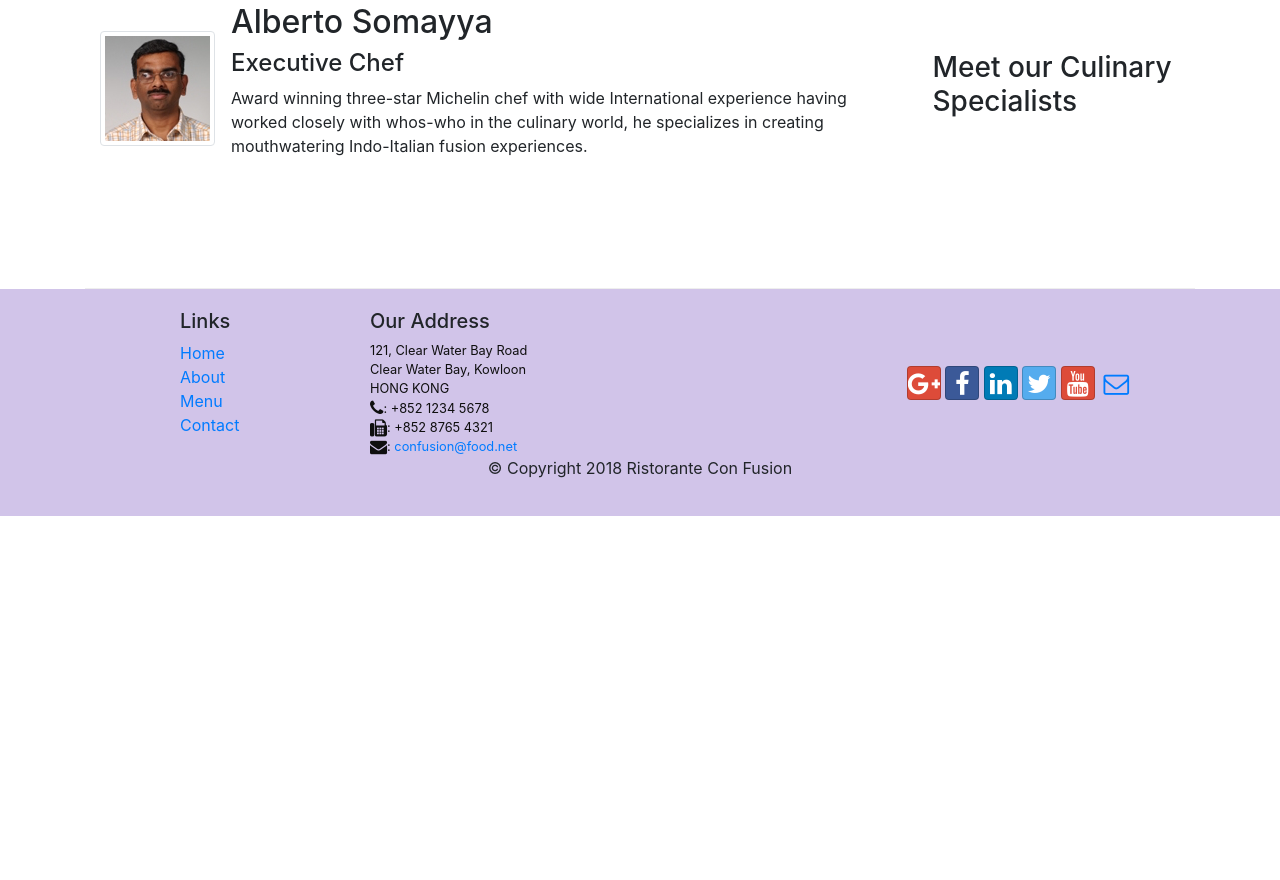
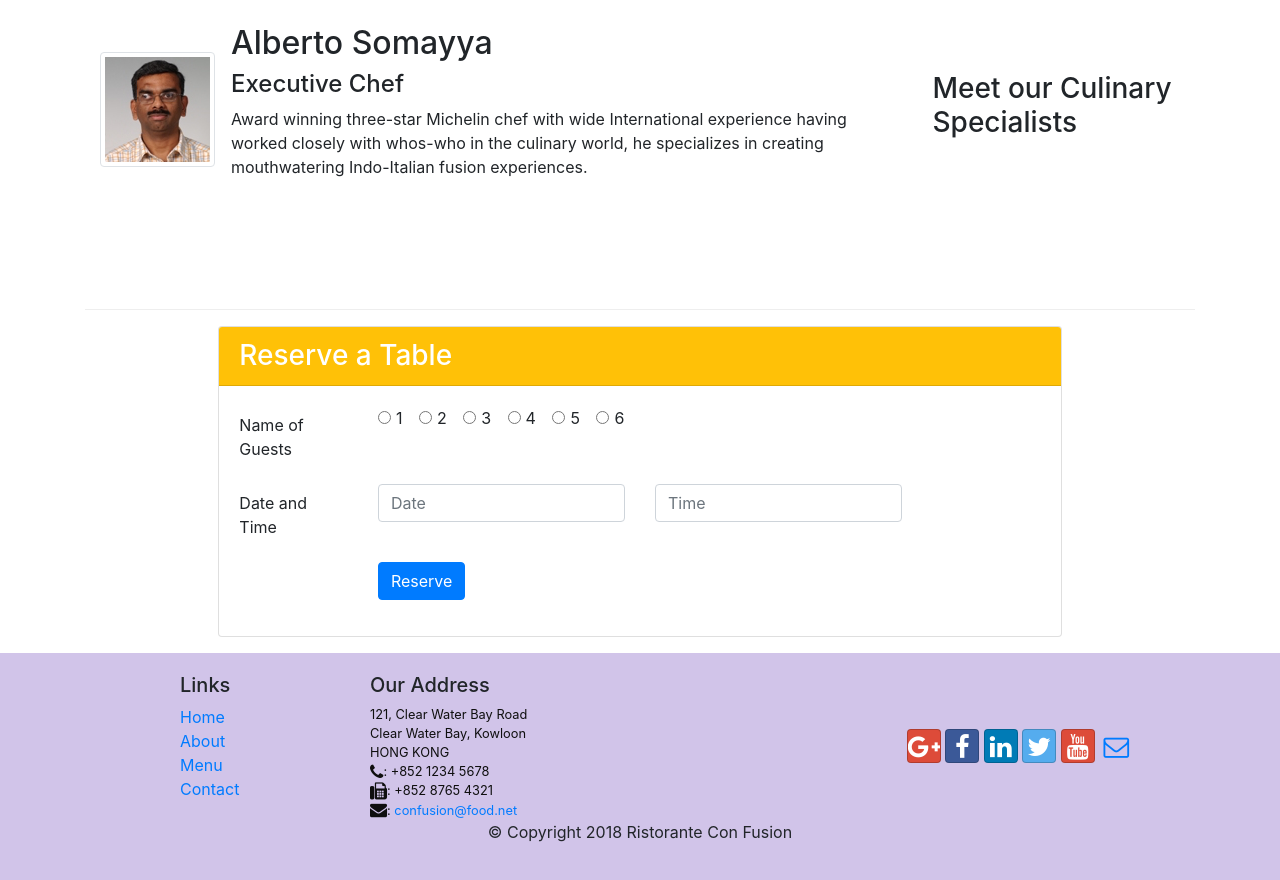
Before and after one commit to abdikaniahmed/Bootstrap_4, a website: page index.html in a window 1280 px wide. Shown: the part 1224-2104 px from the top of the page. Before the commit the page ends 1740 px from the top, so only its background shows below. Drawn offline with nearby package versions, Linux system fonts and the light colour scheme.

Commit message:
Assignment Two

```diff
--- a/index.html
+++ b/index.html
@@ -44,12 +44,15 @@
     <header class="jumbotron">
         <div class="container">
             <div class="row row-header">
-                <div class="col-sm-8">
+                <div class="col-sm-6">
                     <h1>Ristorante con Fusion</h1>
                     <p>We take inspiration from the World's best cuisines, and create a unique fusion experience. Our lipsmacking creations will tickle your culinary senses!</p>
                 </div>
                 <div class="col-sm align-self-center">
                     <img src="img/logo.png" class="img-fluid">
+                </div>
+                <div class="col-sm-3 align-self-center">
+                    <a role="button" href="#ReserveT" class="btn btn-warning">Reserve Table </a>
                 </div>
             </div>
         </div>
@@ -81,8 +84,14 @@
                 <h3>This Month's Promotions</h3>
             </div>
             <div class="col-sm col-md">
-                <h2>Weekend Grand Buffet</h2>
-                <p>Featuring mouthwatering combinations with a choice of five different salads, six enticing appetizers, six main entrees and five choicest desserts. Free flowing bubbly and soft drinks. All for just $19.99 per person </p>
+                <div class="media">
+                    <div class="media-body">
+                        <h2 class="mt-0">Weekend Grand Buffet <span class="badge badge-danger">New</span> </h2>
+                        <p>Featuring mouthwatering combinations with a choice of five different salads, six enticing appetizers, six main entrees and five choicest desserts. Free flowing bubbly and soft drinks. All for just $19.99 per person </p>
+                    </div>
+                    <img class="d-flex ml-3 img-thumbnail align-self-center"
+                            src="img/buffet.png" alt="Weekend Grand Buf">
+                </div>
             </div>
         </div>
 
@@ -104,6 +113,61 @@
                             creating mouthwatering Indo-Italian fusion experiences.
                             </p>
                     </div>
+                </div>
+            </div>
+        </div>
+    </div>
+    <div class="row justify-content-center" id="ReserveT">
+        <div class="col-sm-8 mt-3 mb-3">
+            <div class="card">
+                <h3 class="card-header text-white bg-warning">Reserve a Table</h3>
+                <div class="card-body">
+                    <form action="">
+                        <div class="form-group row">
+                            <label for="Ng" class="col-md-2 col-form-label">Name of Guests</label>
+                            <div class="col-md-10">
+                                <div class="form-check form-check-inline">
+                                    <input class="form-check-input" type="radio" name="inlineRadioOptions" id="inlineRadio1" value="option1">
+                                    <label class="form-check-label" for="inlineRadio1">1</label>
+                                  </div>
+                                  <div class="form-check form-check-inline">
+                                    <input class="form-check-input" type="radio" name="inlineRadioOptions" id="inlineRadio2" value="option2">
+                                    <label class="form-check-label" for="inlineRadio2">2</label>
+                                  </div>
+                                  <div class="form-check form-check-inline">
+                                    <input class="form-check-input" type="radio" name="inlineRadioOptions" id="inlineRadio3" value="option3">
+                                    <label class="form-check-label" for="inlineRadio3">3</label>
+                                  </div>
+                                  <div class="form-check form-check-inline">
+                                    <input class="form-check-input" type="radio" name="inlineRadioOptions" id="inlineRadio4" value="option4">
+                                    <label class="form-check-label" for="inlineRadio4">4</label>
+                                  </div>
+                                  <div class="form-check form-check-inline">
+                                    <input class="form-check-input" type="radio" name="inlineRadioOptions" id="inlineRadio5" value="option5">
+                                    <label class="form-check-label" for="inlineRadio5">5</label>
+                                  </div>
+                                  <div class="form-check form-check-inline">
+                                    <input class="form-check-input" type="radio" name="inlineRadioOptions" id="inlineRadio6" value="option6">
+                                    <label class="form-check-label" for="inlineRadio6">6</label>
+                                  </div>
+                            </div>
+                        </div>
+                        <div class="form-group row">
+                            <label for="dt" class="col-12 col-md-2 col-form-label">Date and Time</label>
+                            <div class="col-5 col-md-4">
+                                <input type="datetime" class="form-control" id="dt" name="Date" placeholder="Date">
+                            </div>
+                            <div class="col-7 col-md-4">
+                                <input type="datetime" class="form-control" id="dt" name="dt" placeholder="Time">
+                            </div>
+                        </div>
+                        <div class="form-group row">
+                            <div class="offset-md-2 col-md-10">
+                                <button type="submit" class="btn btn-primary">Reserve</button>
+                            </div>
+                        </div>
+
+                    </form>
                 </div>
             </div>
         </div>
```
Also changed, not shown: aboutus.html (+3 -1 lines), contactus.html (+1 -2 lines).
